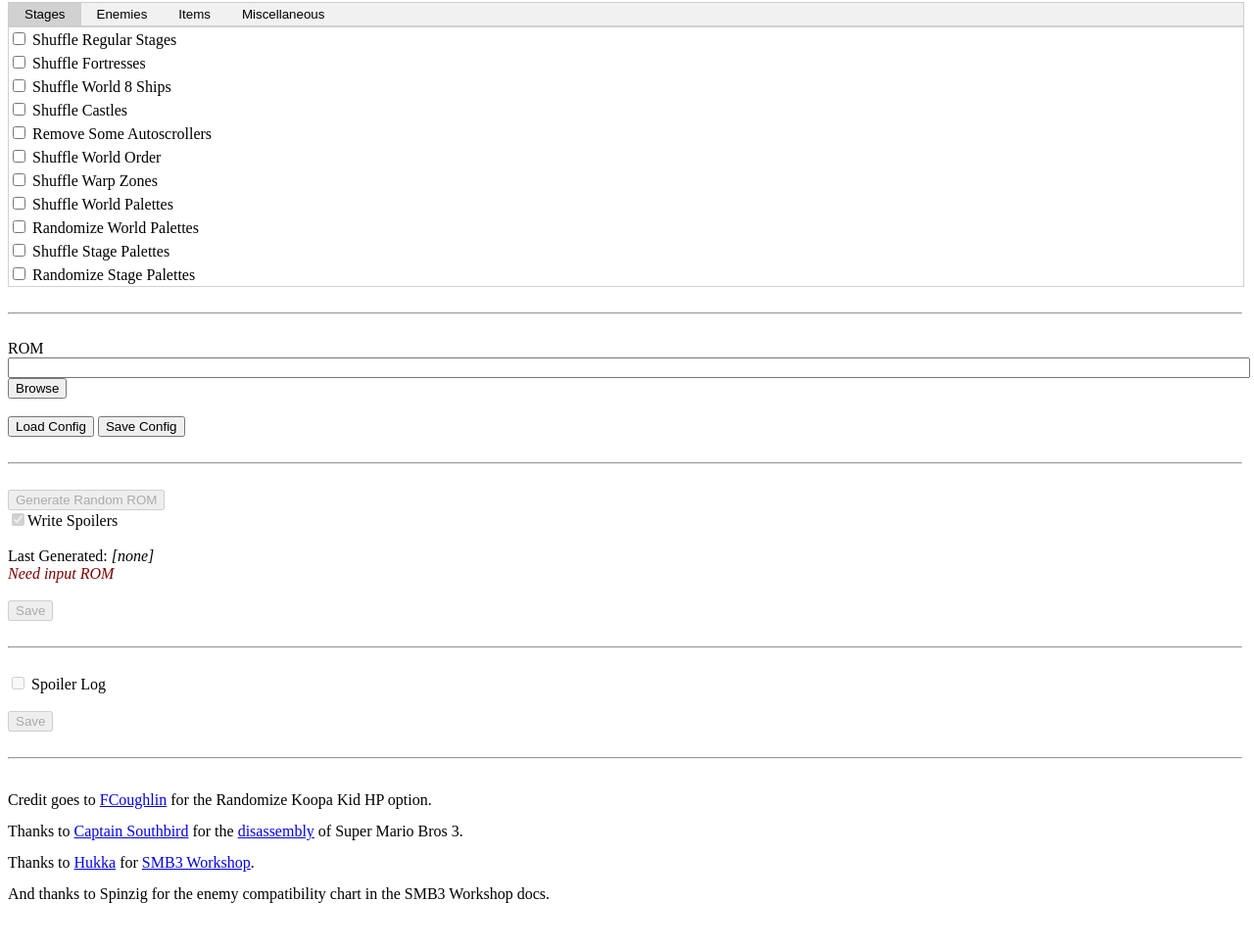
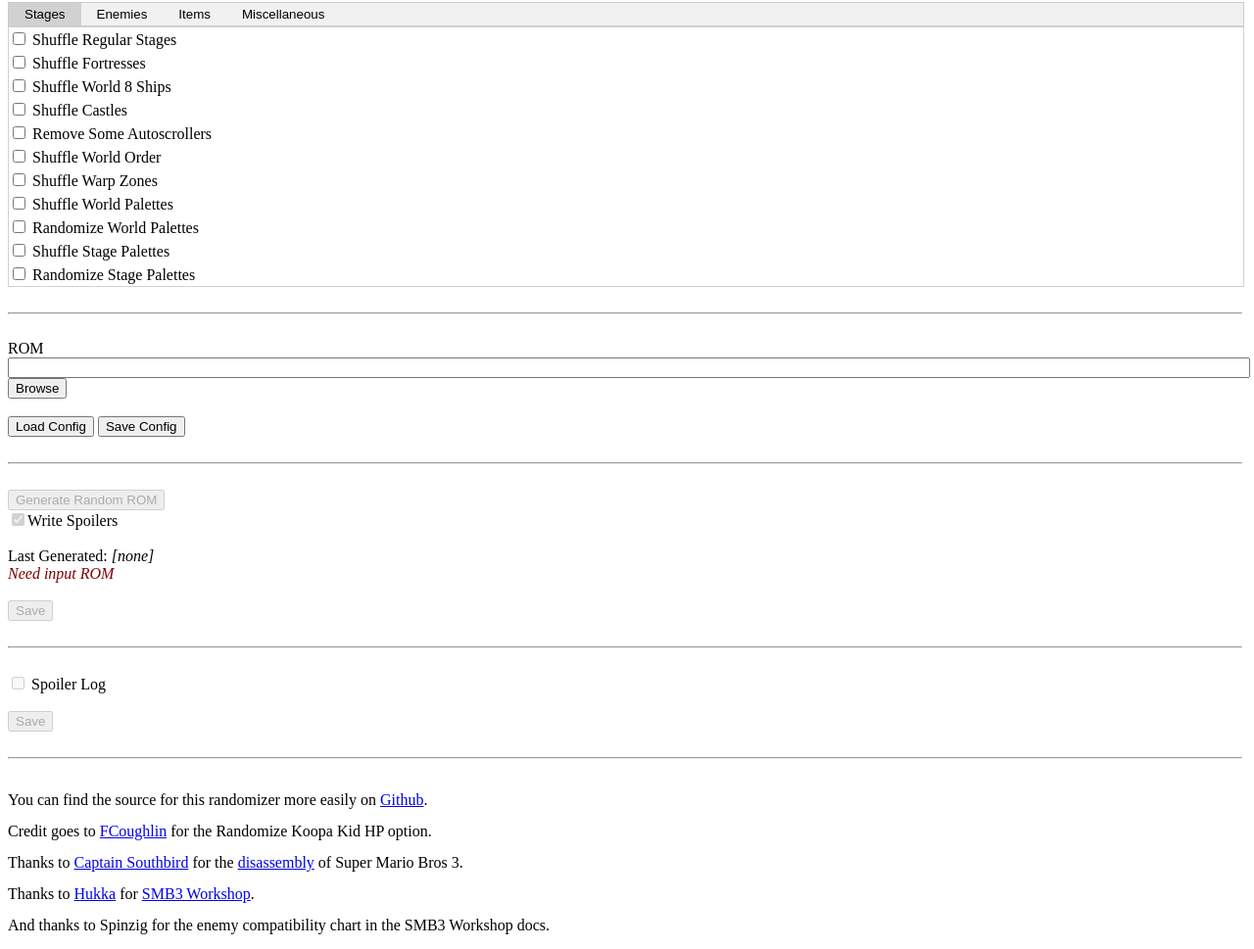
Before and after one commit to ssjtroly/smb3-nes-web-randomizer, a plain HTML site: page index.html in a window 1280 px wide. Shown: the part 896-1865 px from the top of the page at 98% size. Before the commit the page ends 1833 px from the top, so only its background shows below. Drawn offline with Linux system fonts and the light colour scheme.

Commit message:
Update index.html

```diff
--- a/index.html
+++ b/index.html
@@ -779,6 +779,7 @@
 
 	<!-- start credits section -->
 	<div id="credits">
+		You can find the source for this randomizer more easily on <a href="https://github.com/ssjtroly/smb3-nes-web-randomizer">Github</a>.<br>
 		Credit goes to <a href="https://www.twitch.tv/fcoughlin">FCoughlin</a> for the Randomize Koopa Kid HP option.<br>
 		Thanks to <a href="http://www.sonicepoch.com/sm3mix/">Captain Southbird</a> for the <a href="https://github.com/captainsouthbird/smb3">disassembly</a> of Super Mario Bros 3.<br>
 		Thanks to <a href="http://hukka.ncn.fi/">Hukka</a> for <a href="https://www.romhacking.net/utilities/298/">SMB3 Workshop</a>.<br>
```
